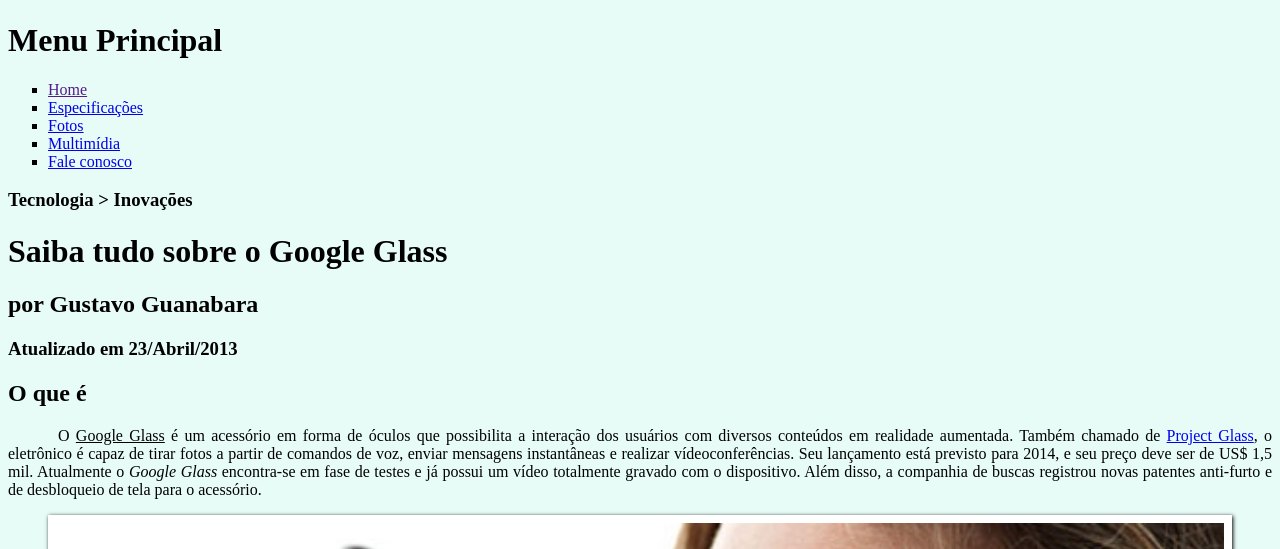
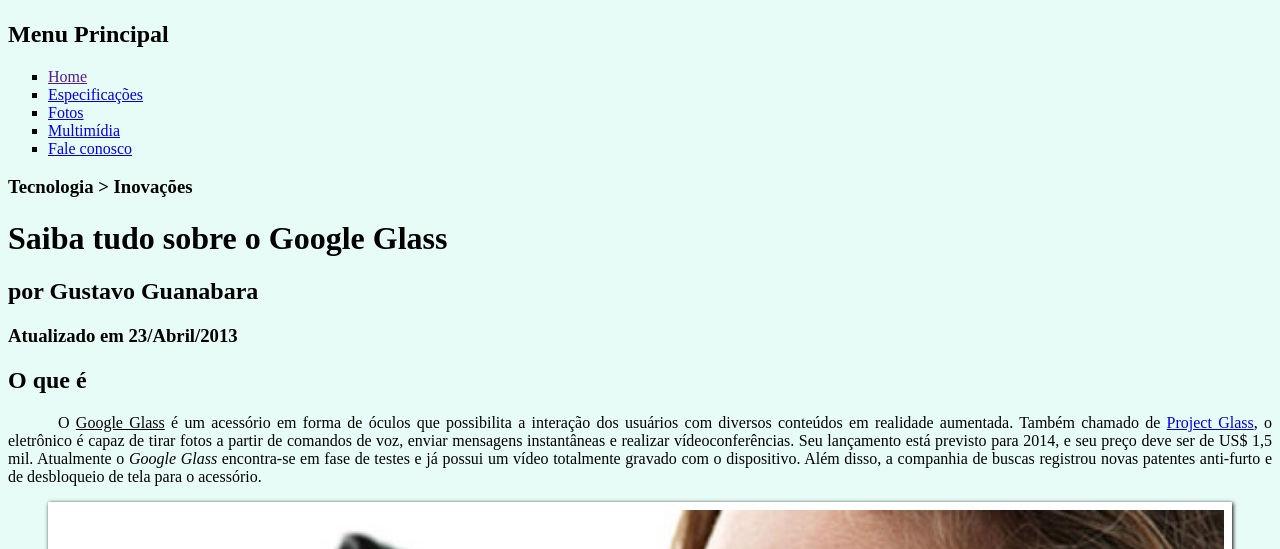
Before and after one commit to danielsalum/HTML-5-CSS3, a plain HTML site: page index.html in a window 1280 px wide. Shown: the part 251-800 px from the top of the page. Drawn offline with Linux system fonts and the light colour scheme.

Commit message:
Pagina principal

```diff
--- a/index.html
+++ b/index.html
@@ -3,7 +3,7 @@
 <head>
 	<link rel ="stylesheet" type="text/css" href="_css/estilo.css"/>
 	<meta charset="UTF-8"/>
-	<title>Tudo sobre o Google Glass</title>
+	<title>Tudo sobre o Google Glasss</title>
 </head>
 <body>
 	<div id="interface">
@@ -13,7 +13,7 @@
 			<h2>A revolução do Google está chegando</h2>
 		</hgroup>
 		<img src="_imagens/glass-oculos-preto-peq.png"/>
-<nave>
+<nav>
 	<h1>Menu Principal</h1>
 	<ul type="square">
 		<li><a href="">Home</a></li>
@@ -22,7 +22,7 @@
 		<li><a href="multimidia.html">Multimídia</a></li>
 		<li><a href="fale-conosco.html">Fale conosco</a></li>
 	</ul>
-</nave>
+</nav>
 		</header>
 <hgroup>
 	<h3>Tecnologia > Inovações</h3>
```
